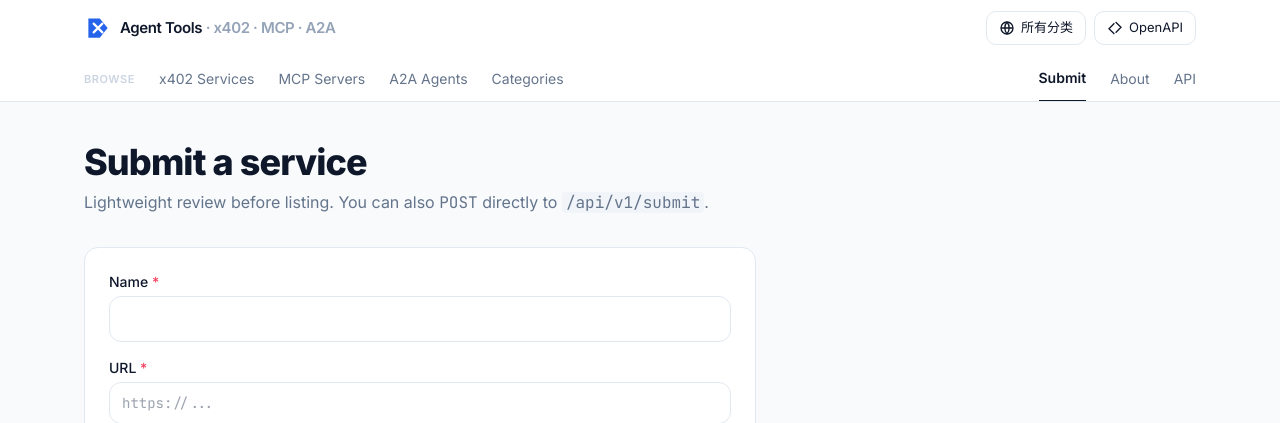
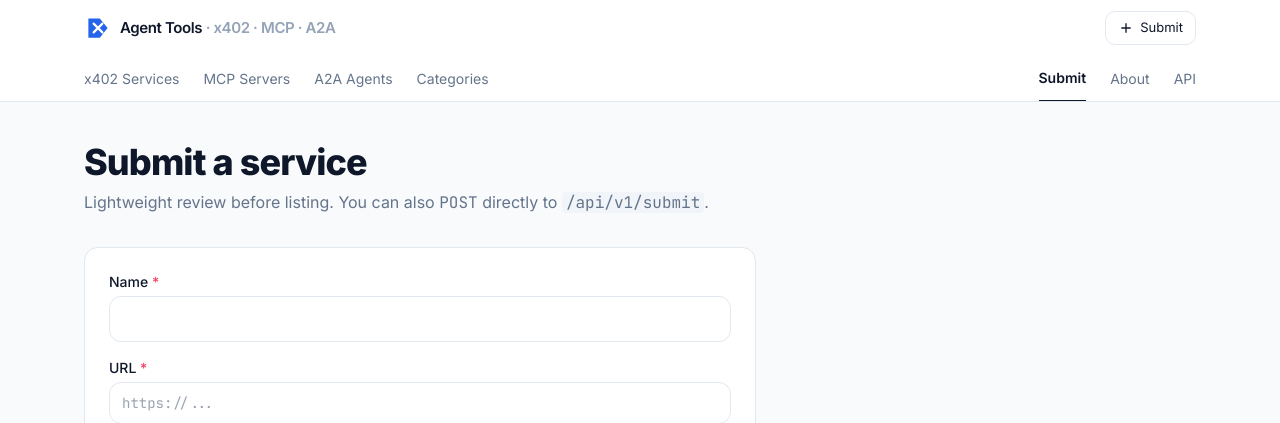
Before and after one commit to AgentTools-Cloud/AgentToolsCollection, a FastAPI app: page /submit in a window 1280 px wide. Shown: the top 423 px of the page. Run offline with FastAPI, Linux system fonts and the light colour scheme; parts of the project's set-up code (start-up, migrations or seed data) failed here and were passed over; some libraries are stand-ins or nearby versions.

Commit message:
refactor(web): simplify header — drop Browse label + duplicate Categories/OpenAPI pills, single Submit CTA

```diff
--- a/directory/templates/base.html
+++ b/directory/templates/base.html
@@ -39,21 +39,14 @@
         </svg>
         <span class="text-[15px] font-semibold tracking-tight">Agent Tools<span class="text-slate-400"> · x402 · MCP · A2A</span></span>
       </a>
-      <div class="flex items-center gap-2">
-        <a href="/categories" class="pill hidden md:inline-flex">
-          <svg class="w-4 h-4" viewBox="0 0 24 24" fill="none" stroke="currentColor" stroke-width="2"><circle cx="12" cy="12" r="9"/><path d="M3 12h18M12 3a14 14 0 0 1 0 18M12 3a14 14 0 0 0 0 18"/></svg>
-          所有分类
-        </a>
-        <a href="/openapi.json" class="pill hidden md:inline-flex">
-          <svg class="w-4 h-4" viewBox="0 0 24 24" fill="none" stroke="currentColor" stroke-width="2"><path d="M11 21l-1-1-7-7 7-7 1-1M13 3l1 1 7 7-7 7-1 1"/></svg>
-          OpenAPI
-        </a>
-        </div>
+      <a href="/submit" class="pill hidden md:inline-flex">
+        <svg class="w-4 h-4" viewBox="0 0 24 24" fill="none" stroke="currentColor" stroke-width="2"><path d="M12 5v14M5 12h14"/></svg>
+        Submit
+      </a>
     </div>
     <div class="max-w-6xl mx-auto px-5">
       <nav class="flex items-center gap-6 text-sm text-slate-500 overflow-x-auto">
         {% set p = request.url.path %}
-        <span class="text-[11px] font-semibold uppercase tracking-wider text-slate-300 hidden md:inline">Browse</span>
         <a href="/" class="py-3 -mb-px whitespace-nowrap {% if p == '/' %}tab-active{% else %}tab-link{% endif %}">x402 Services</a>
         <a href="/mcp" class="py-3 -mb-px whitespace-nowrap {% if p.startswith('/mcp') %}tab-active{% else %}tab-link{% endif %}">MCP Servers</a>
         <a href="/a2a" class="py-3 -mb-px whitespace-nowrap {% if p.startswith('/a2a') %}tab-active{% else %}tab-link{% endif %}">A2A Agents</a>
```
